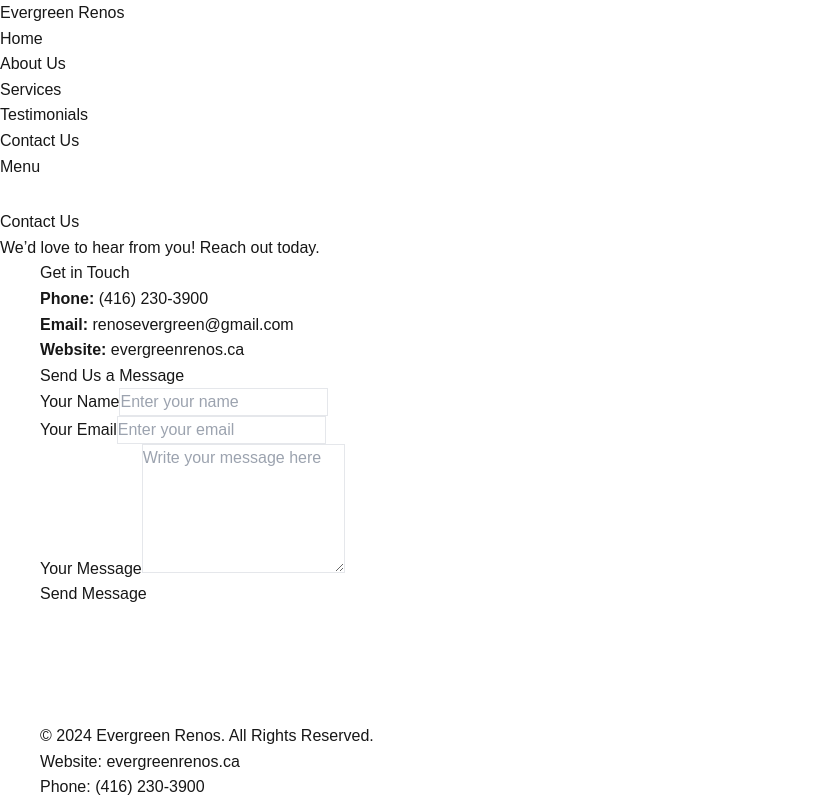
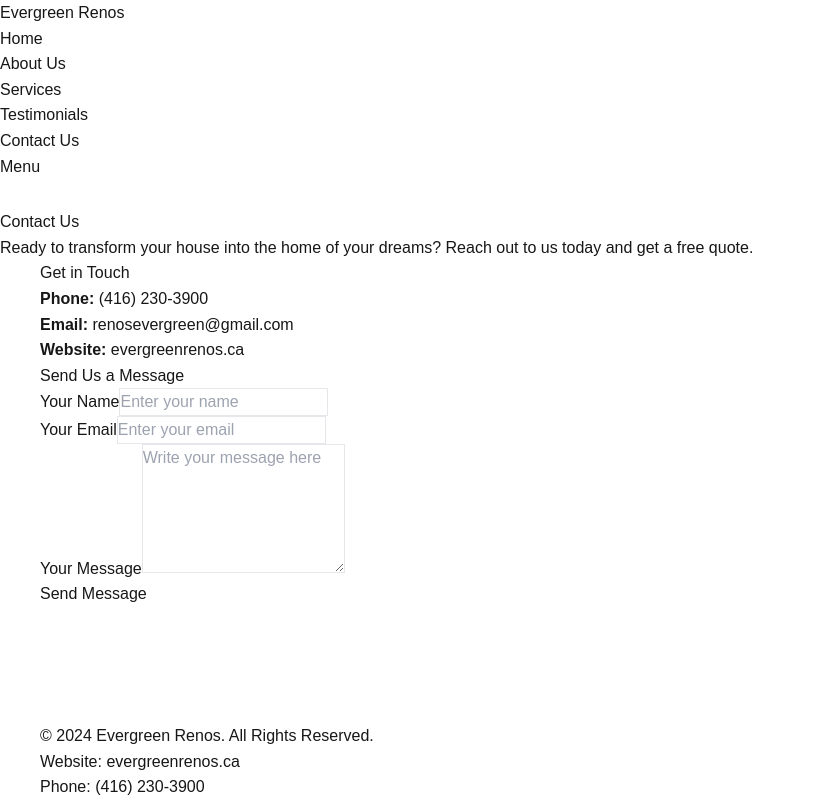
Before and after one commit to kianis4/evergreen-renos, a Next.js app: page /contact-us in a window 1280 px wide. Shown: the whole page, without its empty margins (0-815 px from the left). Built offline with nearby package versions, Linux system fonts and the light colour scheme.

Commit message:
Updated contact message

```diff
--- a/src/app/contact-us/page.tsx
+++ b/src/app/contact-us/page.tsx
@@ -4,7 +4,7 @@ export default function ContactUs() {
       {/* Hero Section */}
       <div className="bg-green-600 text-white py-20 text-center">
         <h1 className="text-4xl font-bold">Contact Us</h1>
-        <p className="mt-4 text-lg">We’d love to hear from you! Reach out today.</p>
+        <p className="mt-4 text-lg">Ready to transform your house into the home of your dreams? Reach out to us today and get a free quote.</p>
       </div>
 
       {/* Contact Section */}
```
